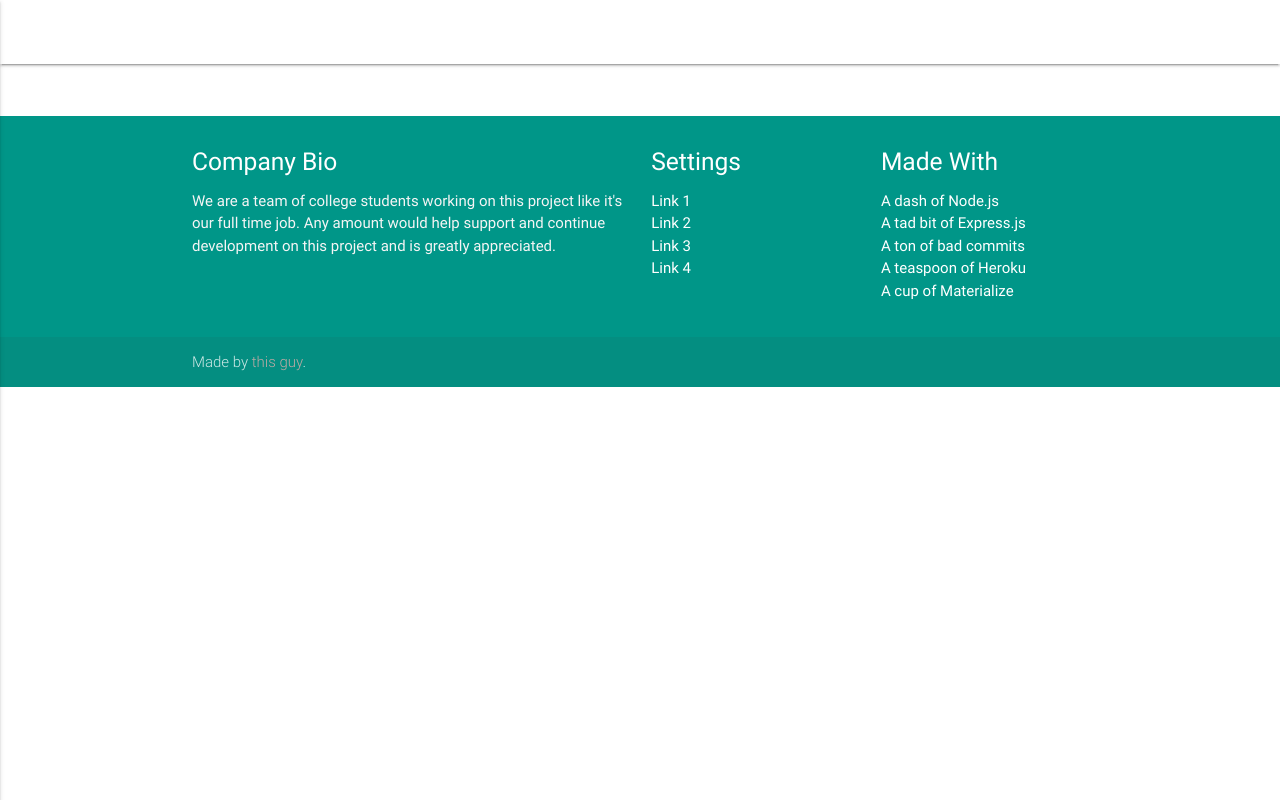
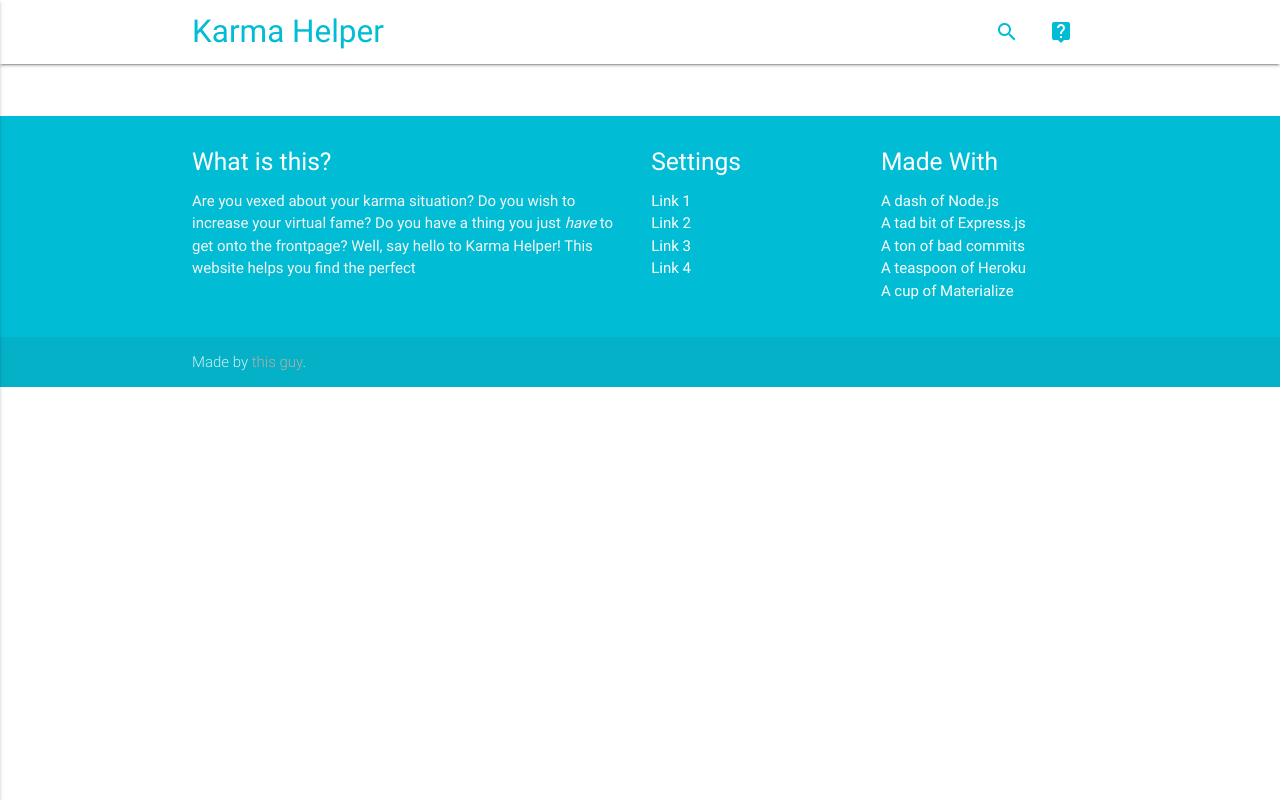
Before and after one commit to izy521/karma-helper, a plain HTML site: page index.html in a window 1280 px wide. Drawn offline with nearby package versions, Linux system fonts and the light colour scheme.

Commit message:
made everything visible

```diff
--- a/index.html
+++ b/index.html
@@ -14,15 +14,15 @@
   <body>
     <nav class="white" role="navigation">
       <div class="nav-wrapper container">
-        <a id="logo-container" href="#" class="brand-logo">Logo</a>
+        <a id="logo-container" href="#" class="cyan-text brand-logo">Karma Helper</a>
         <ul class="right hide-on-med-and-down">
-          <li><a href="index.html"><i class="material-icons">search</i></a></li>
-          <li><a href="about.html"><i class="material-icons">live_help</i></a></li>
+          <li><a class="cyan-text" href="index.html"><i class="material-icons">search</i></a></li>
+          <li><a class="cyan-text" href="about.html"><i class="material-icons">live_help</i></a></li>
         </ul>
 
         <ul id="nav-mobile" class="side-nav">
-          <li><a href="index.html">Home</a></li>
-          <li><a href="about.html">About</a></li>
+          <li><a class="cyan-text" href="index.html">Home</a></li>
+          <li><a class="cyan-text" href="about.html">About</a></li>
         </ul>
         <a href="#" data-activates="nav-mobile" class="button-collapse"><i class="material-icons">menu</i></a>
       </div>
@@ -33,12 +33,12 @@
       </div>
     </div>
 
-    <footer class="page-footer teal">
+    <footer class="page-footer cyan">
       <div class="container">
         <div class="row">
           <div class="col l6 s12">
-            <h5 class="white-text">Company Bio</h5>
-            <p class="grey-text text-lighten-4">We are a team of college students working on this project like it's our full time job. Any amount would help support and continue development on this project and is greatly appreciated.</p>
+            <h5 class="white-text">What is this?</h5>
+            <p class="grey-text text-lighten-4">Are you vexed about your karma situation? Do you wish to increase your virtual fame? Do you have a thing you just <i>have</i> to get onto the frontpage? Well, say hello to Karma Helper! This website helps you find the perfect </p>
           </div>
           <div class="col l3 s12">
             <h5 class="white-text">Settings</h5>
```
Also changed, not shown: about.html (+6 -6 lines).
